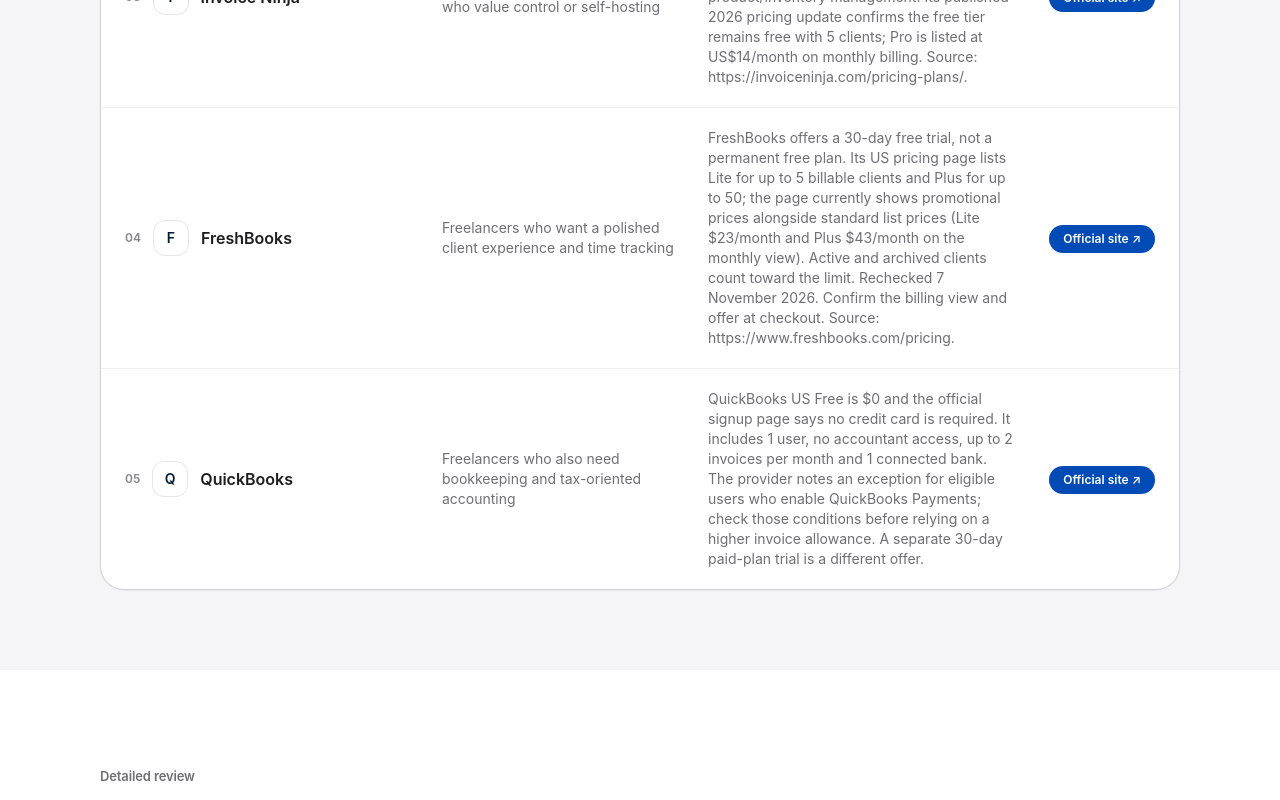
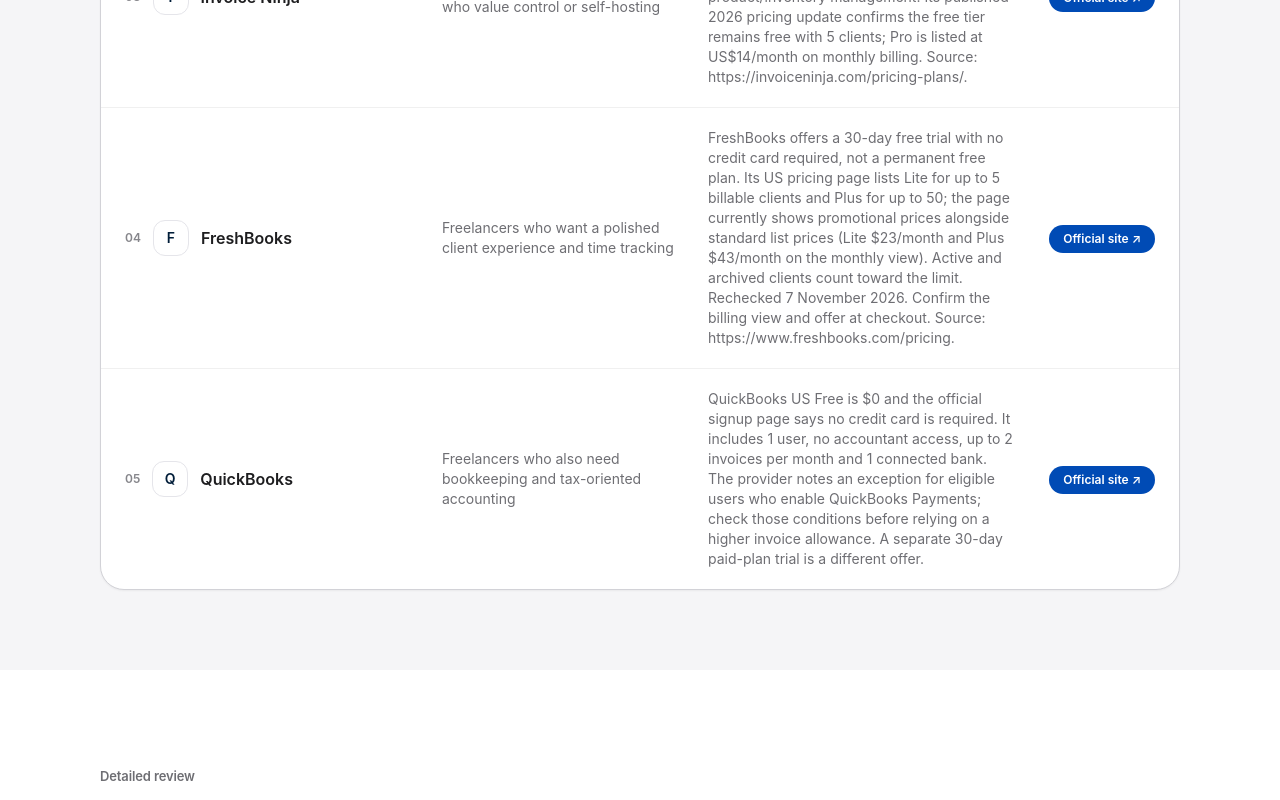
Before and after one commit to LinukaBandara/StackPick, a Next.js app: page /best/invoicing-software in a window 1280 px wide. Shown: the part 1920-2720 px from the top of the page. Built offline with nearby package versions, Linux system fonts and the light colour scheme; no server answers.

Commit message:
Clarify FreshBooks no-card trial terms

```diff
--- a/app/best/invoicing-software/page.tsx
+++ b/app/best/invoicing-software/page.tsx
@@ -42,7 +42,7 @@ export default function InvoicingSoftwarePage() {
         {
           name: "FreshBooks",
           bestFor: "Freelancers who want a polished client experience and time tracking",
-          freeOption: "FreshBooks offers a 30-day free trial, not a permanent free plan. Its US pricing page lists Lite for up to 5 billable clients and Plus for up to 50; the page currently shows promotional prices alongside standard list prices (Lite $23/month and Plus $43/month on the monthly view). Active and archived clients count toward the limit. Rechecked 7 November 2026. Confirm the billing view and offer at checkout. Source: https://www.freshbooks.com/pricing.",
+          freeOption: "FreshBooks offers a 30-day free trial with no credit card required, not a permanent free plan. Its US pricing page lists Lite for up to 5 billable clients and Plus for up to 50; the page currently shows promotional prices alongside standard list prices (Lite $23/month and Plus $43/month on the monthly view). Active and archived clients count toward the limit. Rechecked 7 November 2026. Confirm the billing view and offer at checkout. Source: https://www.freshbooks.com/pricing.",
           tradeoff: "It suits freelancers who also want expense tracking, estimates and accounting reports, but check the standard renewal price after any introductory offer. If you invoice more than five clients, Lite's client cap may force an upgrade.",
           url: "https://www.freshbooks.com/pricing",
         },
```
